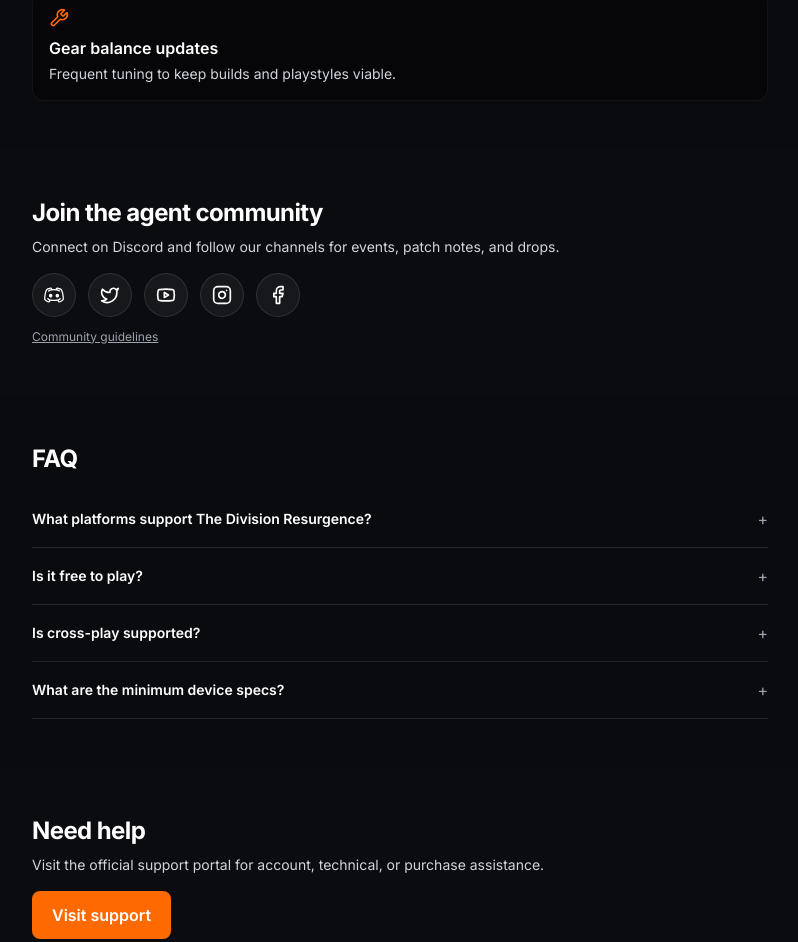
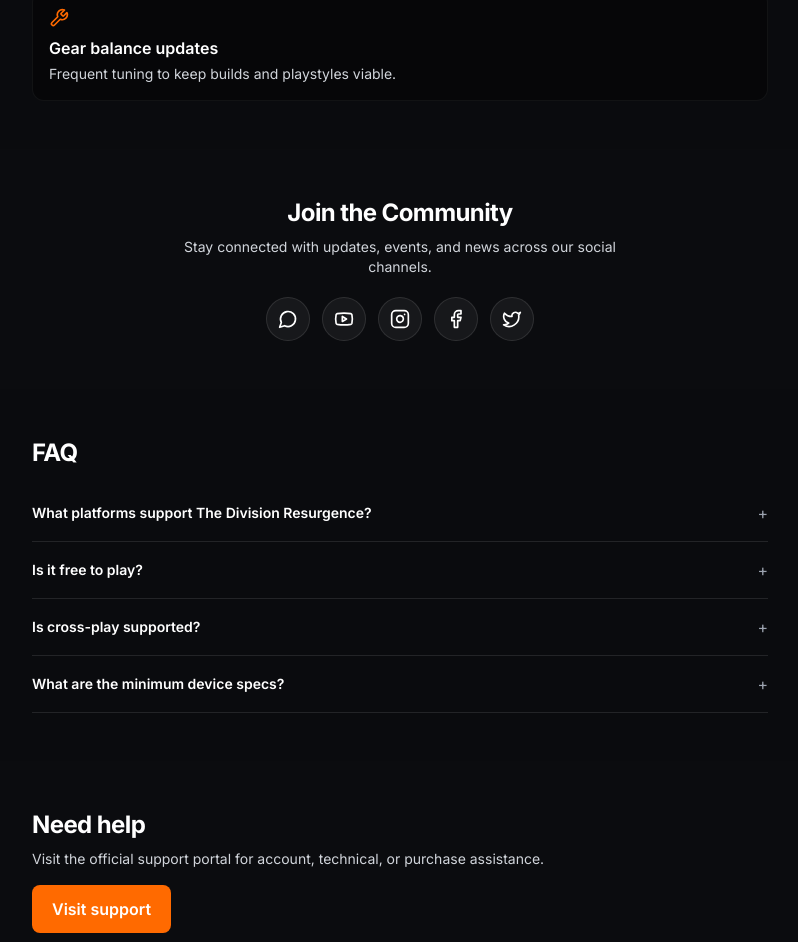
Before and after one commit to sarigama-github/frontend-repo_czbjx81q_tb8lqv, a React (Vite) app: page / in a window 1280 px wide. Shown: the part 2663-3605 px from the top of the page, without its empty margins (240-1038 px from the left). Built offline with nearby package versions, Linux system fonts and the light colour scheme; a web font is replaced by a local one.

Commit message:
Update project prj_czbjx81q - 2025-11-18T17:09:56.705Z

```diff
--- a/src/components/Community.jsx
+++ b/src/components/Community.jsx
@@ -1,24 +1,35 @@
-import React from 'react'
-import { DiscordLogoIcon } from '@radix-ui/react-icons'
-import { Youtube, Instagram, Facebook, Twitter } from 'lucide-react'
+import React from "react";
+import { Youtube, Instagram, Facebook, Twitter, MessageCircle } from "lucide-react";
 
 const Community = () => {
   return (
     <section className="bg-[#0b0c0f] text-white">
-      <div className="max-w-screen-md mx-auto px-4 py-12">
-        <h2 className="text-2xl font-extrabold tracking-tight">Join the agent community</h2>
-        <p className="mt-2 text-sm text-gray-300">Connect on Discord and follow our channels for events, patch notes, and drops.</p>
-        <div className="mt-4 flex items-center gap-3">
-          <a href="#" className="w-11 h-11 rounded-full grid place-items-center bg-white/5 border border-white/10 text-white active:scale-95 transition"><DiscordLogoIcon className="w-5 h-5" /></a>
-          <a href="#" className="w-11 h-11 rounded-full grid place-items-center bg-white/5 border border-white/10 text-white active:scale-95 transition"><Twitter className="w-5 h-5" /></a>
-          <a href="#" className="w-11 h-11 rounded-full grid place-items-center bg-white/5 border border-white/10 text-white active:scale-95 transition"><Youtube className="w-5 h-5" /></a>
-          <a href="#" className="w-11 h-11 rounded-full grid place-items-center bg-white/5 border border-white/10 text-white active:scale-95 transition"><Instagram className="w-5 h-5" /></a>
-          <a href="#" className="w-11 h-11 rounded-full grid place-items-center bg-white/5 border border-white/10 text-white active:scale-95 transition"><Facebook className="w-5 h-5" /></a>
+      <div className="max-w-screen-md mx-auto px-4 py-12 flex flex-col items-center text-center">
+        <h2 className="text-2xl font-extrabold tracking-tight">Join the Community</h2>
+        <p className="mt-2 text-sm text-gray-300 max-w-md">
+          Stay connected with updates, events, and news across our social channels.
+        </p>
+
+        <div className="mt-5 flex items-center gap-3">
+          <a href="#" aria-label="Discord" className="w-11 h-11 rounded-full grid place-items-center bg-white/5 border border-white/10 text-white active:scale-95 transition">
+            <MessageCircle className="w-5 h-5" />
+          </a>
+          <a href="#" aria-label="YouTube" className="w-11 h-11 rounded-full grid place-items-center bg-white/5 border border-white/10 text-white active:scale-95 transition">
+            <Youtube className="w-5 h-5" />
+          </a>
+          <a href="#" aria-label="Instagram" className="w-11 h-11 rounded-full grid place-items-center bg-white/5 border border-white/10 text-white active:scale-95 transition">
+            <Instagram className="w-5 h-5" />
+          </a>
+          <a href="#" aria-label="Facebook" className="w-11 h-11 rounded-full grid place-items-center bg-white/5 border border-white/10 text-white active:scale-95 transition">
+            <Facebook className="w-5 h-5" />
+          </a>
+          <a href="#" aria-label="Twitter" className="w-11 h-11 rounded-full grid place-items-center bg-white/5 border border-white/10 text-white active:scale-95 transition">
+            <Twitter className="w-5 h-5" />
+          </a>
         </div>
-        <a href="#" className="mt-3 inline-block text-xs text-gray-400 underline">Community guidelines</a>
       </div>
     </section>
-  )
-}
+  );
+};
 
-export default Community
+export default Community;
```
Also changed, not shown: 1 other file (tests, documents, lock files or other folders).
